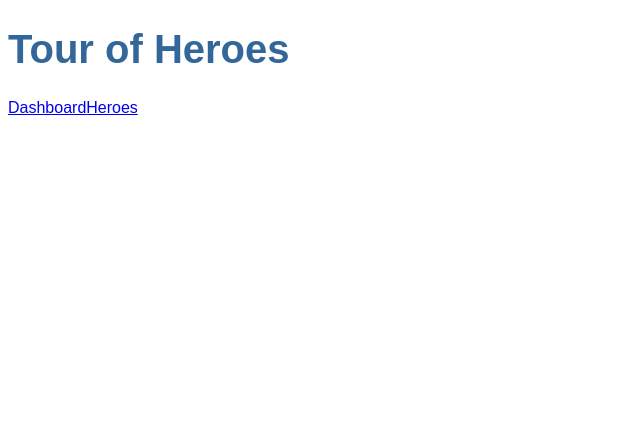
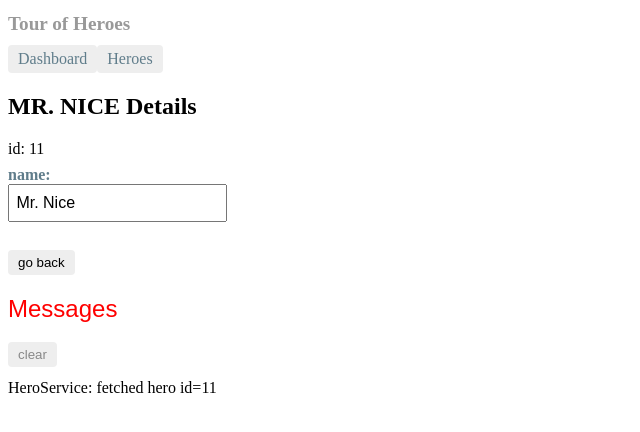
Before and after one commit to patrickmc21/angular-tutorial, an Angular app: page /detail/11 in a window 1280 px wide. Before the commit this address led to /. Shown: the top 432 px of the page, without its empty margins (0-640 px from the left). Built offline with nearby package versions, Linux system fonts and the light colour scheme.

Commit message:
Style components, finish hero detail routing

```diff
--- a/src/app/app-routing.module.ts
+++ b/src/app/app-routing.module.ts
@@ -2,11 +2,13 @@
 import { RouterModule, Routes } from '@angular/router';
 import { HeroesComponent } from './heroes/heroes.component';
 import { DashboardComponent } from './dashboard/dashboard.component';
+import { HeroDetailComponent } from './hero-detail/hero-detail.component';
 
 const routes: Routes = [
   { path: '', redirectTo: '/dashboard', pathMatch: 'full' },
   { path: 'heroes', component: HeroesComponent },
-  { path: 'dashboard', component: DashboardComponent }
+  { path: 'dashboard', component: DashboardComponent },
+  { path: 'detail/:id', component: HeroDetailComponent }
 ];
 
 @NgModule({
--- a/src/app/app.component.css
+++ b/src/app/app.component.css
@@ -1,21 +1,28 @@
 h1 {
-  color: #369;
-  font-family: Arial, Helvetica, sans-serif;
-  font-size: 250%;
+  font-size: 1.2em;
+  color: #999;
+  margin-bottom: 0;
 }
-h2, h3 {
-  color: #444;
-  font-family: Arial, Helvetica, sans-serif;
-  font-weight: lighter;
+h2 {
+  font-size: 2em;
+  margin-top: 0;
+  padding-top: 0;
 }
-body {
-  margin: 2em;
+nav a {
+  padding: 5px 10px;
+  text-decoration: none;
+  margin-top: 10px;
+  display: inline-block;
+  background-color: #eee;
+  border-radius: 4px;
 }
-body, input[text], button {
-  color: #888;
-  font-family: Cambria, Georgia;
+nav a:visited, a:link {
+  color: #607d8b;
 }
-/* everywhere else */
-* {
-  font-family: Arial, Helvetica, sans-serif;
+nav a:hover {
+  color: #039be5;
+  background-color: #cfd8dc;
 }
+nav a.active {
+  color: #039be5;
+}
--- a/src/app/dashboard/dashboard.component.html
+++ b/src/app/dashboard/dashboard.component.html
@@ -1,6 +1,6 @@
 <h3>Top Heroes</h3>
 <div class="grid grid-pad">
-  <a *ngFor="let hero of heroes" class="col-1-4">
+  <a *ngFor="let hero of heroes" class="col-1-4" routerLink='detail/{{hero.id}}'>
     <div class="module hero">
       <h4>{{hero.name}}</h4>
     </div>
--- a/src/app/hero-detail/hero-detail.component.css
+++ b/src/app/hero-detail/hero-detail.component.css
@@ -0,0 +1,30 @@
+/* HeroDetailComponent's private CSS styles */
+label {
+  display: inline-block;
+  width: 3em;
+  margin: .5em 0;
+  color: #607D8B;
+  font-weight: bold;
+}
+input {
+  height: 2em;
+  font-size: 1em;
+  padding-left: .4em;
+}
+button {
+  margin-top: 20px;
+  font-family: Arial;
+  background-color: #eee;
+  border: none;
+  padding: 5px 10px;
+  border-radius: 4px;
+  cursor: pointer; cursor: hand;
+}
+button:hover {
+  background-color: #cfd8dc;
+}
+button:disabled {
+  background-color: #eee;
+  color: #ccc;
+  cursor: auto;
+}
--- a/src/app/hero-detail/hero-detail.component.html
+++ b/src/app/hero-detail/hero-detail.component.html
@@ -7,4 +7,5 @@
       <input [(ngModel)]="hero.name" placeholder="name">
     </label>
   </div>
+  <button (click)="goBack()">go back</button>
 </div>
--- a/src/app/hero-detail/hero-detail.component.ts
+++ b/src/app/hero-detail/hero-detail.component.ts
@@ -1,4 +1,8 @@
 import { Component, OnInit, Input } from '@angular/core';
+import { ActivatedRoute } from '@angular/router';
+import { Location } from '@angular/common';
+
+import { HeroService } from '../hero.service';
 import { Hero } from '../../hero';
 
 @Component({
@@ -10,9 +14,24 @@
 
   @Input() hero: Hero;
 
-  constructor() { }
+  constructor(
+    private route: ActivatedRoute,
+    private heroService: HeroService,
+    private location: Location
+   ) { }
 
   ngOnInit() {
+    this.getHero();
+  }
+
+  goBack(): void {
+    this.location.back();
+  }
+
+  getHero(): void {
+    const id = +this.route.snapshot.paramMap.get('id');
+    this.heroService.getHero(id)
+      .subscribe(hero => this.hero = hero);
   }
 
 }
--- a/src/app/hero.service.ts
+++ b/src/app/hero.service.ts
@@ -12,6 +12,11 @@
 
   constructor(private messageService: MessageService) { }
 
+  getHero(id: number): Observable<Hero> {
+    this.messageService.add(`HeroService: fetched hero id=${id}`);
+    return of(HEROES.find(hero => hero.id === id));
+  }
+
   getHeroes(): Observable<Hero[]> {
     this.messageService.add('HeroService: fetched heroes');
     return of(HEROES);
--- a/src/app/heroes/heroes.component.css
+++ b/src/app/heroes/heroes.component.css
@@ -1,7 +1,4 @@
-.selected {
-  background-color: #CFD8DC !important;
-  color: white;
-}
+/* HeroesComponent's private CSS styles */
 .heroes {
   margin: 0 0 2em 0;
   list-style-type: none;
@@ -9,28 +6,33 @@
   width: 15em;
 }
 .heroes li {
+  position: relative;
   cursor: pointer;
-  position: relative;
-  left: 0;
   background-color: #EEE;
   margin: .5em;
   padding: .3em 0;
   height: 1.6em;
   border-radius: 4px;
 }
-.heroes li.selected:hover {
-  background-color: #BBD8DC !important;
-  color: white;
-}
+
 .heroes li:hover {
   color: #607D8B;
   background-color: #DDD;
   left: .1em;
 }
-.heroes .text {
+
+.heroes a {
+  color: #888;
+  text-decoration: none;
   position: relative;
-  top: -3px;
+  display: block;
+  width: 250px;
 }
+
+.heroes a:hover {
+  color:#607D8B;
+}
+
 .heroes .badge {
   display: inline-block;
   font-size: small;
@@ -42,6 +44,8 @@
   left: -1px;
   top: -4px;
   height: 1.8em;
+  min-width: 16px;
+  text-align: right;
   margin-right: .8em;
   border-radius: 4px 0 0 4px;
 }
--- a/src/app/heroes/heroes.component.html
+++ b/src/app/heroes/heroes.component.html
@@ -1,10 +1,8 @@
 <h2>My Heroes</h2>
 <ul>
-  <li
-    *ngFor="let hero of heroes"
-    (click)="onSelect(hero)"
-    [class.selected]="hero === selectedHero">
-    <span class="badge">{{hero.id}}</span> {{hero.name}}
+  <li *ngFor="let hero of heroes">
+    <a routerLink="/detail/{{hero.id}}">
+      <span class="badge">{{hero.id}}</span> {{hero.name}}
+    </a>
   </li>
 </ul>
-<app-hero-detail [hero]="selectedHero"></app-hero-detail>
--- a/src/app/heroes/heroes.component.ts
+++ b/src/app/heroes/heroes.component.ts
@@ -9,11 +9,6 @@
 })
 export class HeroesComponent implements OnInit {
   heroes: Hero[];
-  selectedHero: Hero;
-
-  onSelect(hero: Hero): void {
-    this.selectedHero = hero;
-  }
 
   getHeroes(): void {
     this.heroService.getHeroes()
```
